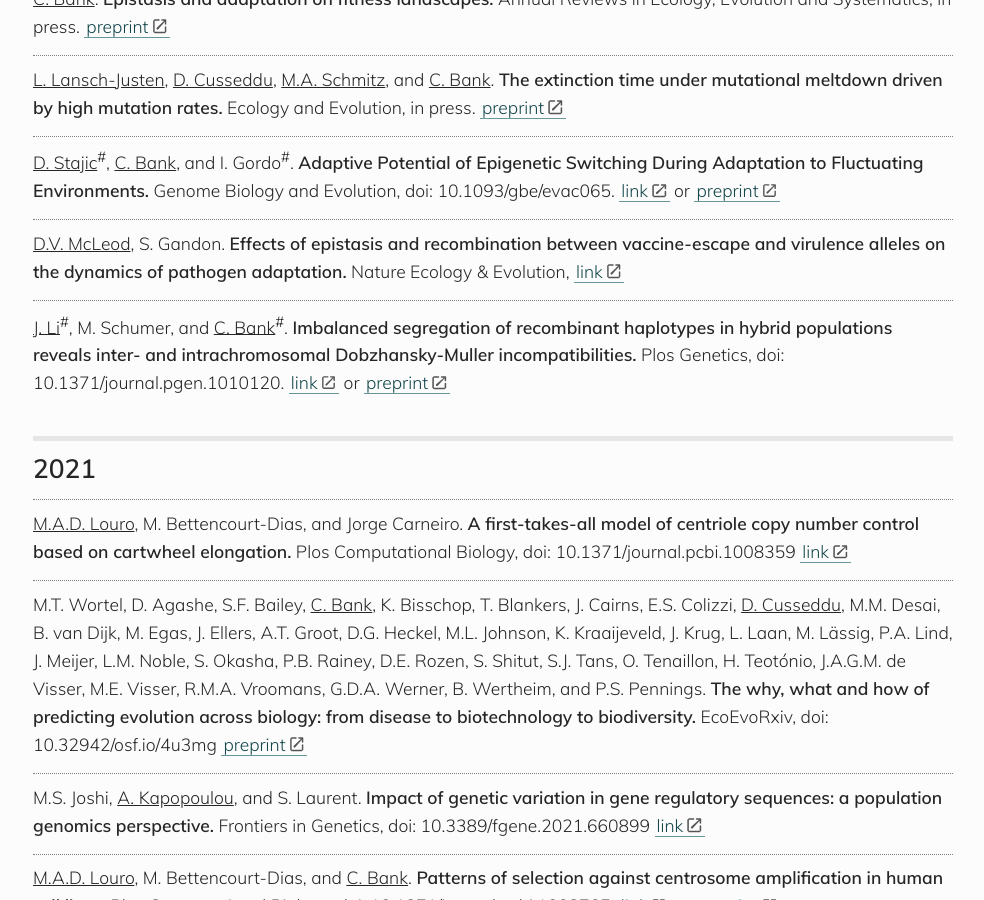
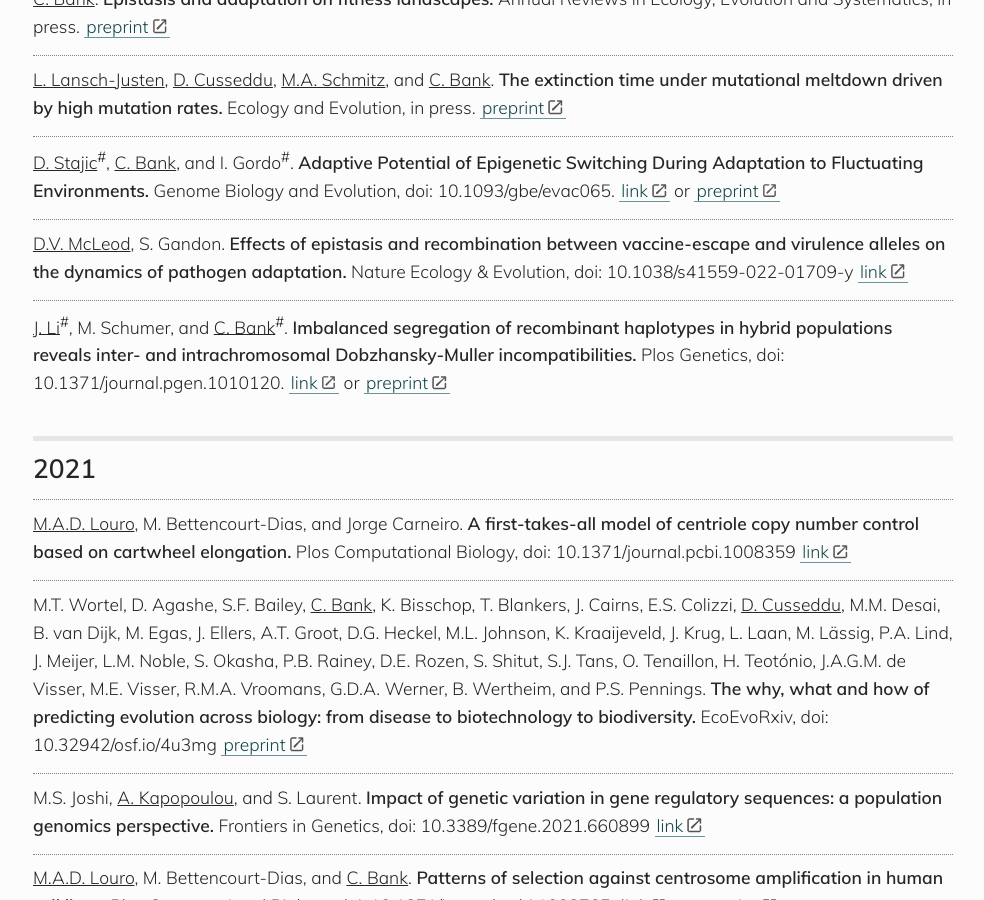
Before and after one commit to banklab/banklab.github.io, a Jekyll site: the page built from publications.md, in a window 1280 px wide and 900 px high, scrolled down 773 px. Shown: the whole window, without its empty margins (147-1131 px from the left). Built offline with Jekyll 4.4.1, drawn with Linux system fonts in a browser that asks for light colours; some web fonts are replaced.

Commit message:
Update publications.md
added a missing doi

```diff
--- a/publications.md
+++ b/publications.md
@@ -29,7 +29,7 @@
 
 <u>D. Stajic</u><sup>#</sup>, <u>C. Bank</u>, and I. Gordo<sup>#</sup>. **Adaptive Potential of Epigenetic Switching During Adaptation to Fluctuating Environments.** Genome Biology and Evolution, doi: 10.1093/gbe/evac065. [link](https://academic.oup.com/gbe/article/14/5/evac065/6586088?login=true) or [preprint](https://www.biorxiv.org/content/10.1101/2021.03.11.434930v1.abstract)
 
-<u>D.V. McLeod</u>, S. Gandon. **Effects of epistasis and recombination between vaccine-escape and virulence alleles on the dynamics of pathogen adaptation.** Nature Ecology & Evolution, [link](https://doi.org/10.1038/s41559-022-01709-y)
+<u>D.V. McLeod</u>, S. Gandon. **Effects of epistasis and recombination between vaccine-escape and virulence alleles on the dynamics of pathogen adaptation.** Nature Ecology & Evolution, doi: 10.1038/s41559-022-01709-y [link](https://doi.org/10.1038/s41559-022-01709-y)
 
 <u>J. Li</u><sup>#</sup>, M. Schumer, and <u>C. Bank</u><sup>#</sup>. **Imbalanced segregation of recombinant haplotypes in hybrid populations reveals inter- and intrachromosomal Dobzhansky-Muller incompatibilities.** Plos Genetics, doi: 10.1371/journal.pgen.1010120. [link](https://journals.plos.org/plosgenetics/article?id=10.1371/journal.pgen.1010120) or [preprint](https://www.biorxiv.org/content/10.1101/2021.08.04.454891v1)
 
```
